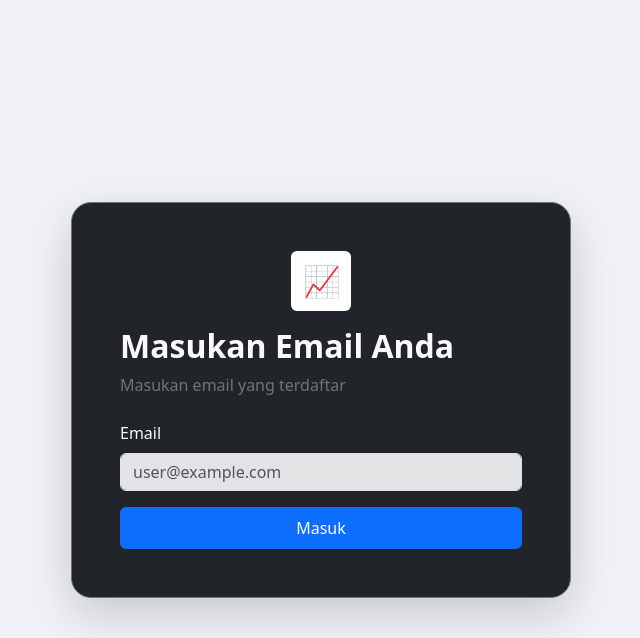
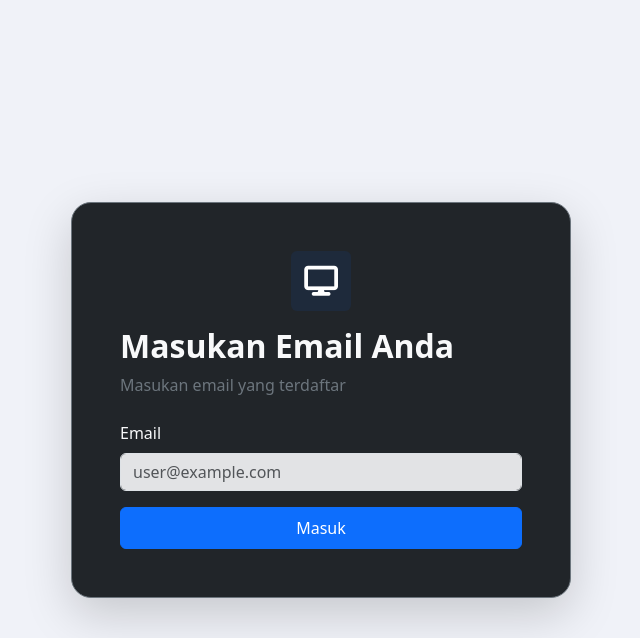
Before and after one commit to HafizMuhammadAlIkhsan/ta-forecasting-application, a Flask app: page /forgot-password in a window 1280 px wide. Shown: the top 638 px of the page, without its empty margins (319-959 px from the left). Run offline with Flask 3, Linux system fonts and the light colour scheme; some libraries are stand-ins or nearby versions.

Commit message:
feat: update icons in authentication templates

```diff
--- a/app/templates/auth/forgot-password.html
+++ b/app/templates/auth/forgot-password.html
@@ -10,8 +10,8 @@
         <div class="card-body p-5">
 
             <div class="text-center mb-3">
-                <div class="d-inline-flex justify-content-center align-items-center bg-white rounded" style="width:60px;height:60px;font-size:30px;">
-                    📈
+                <div class="d-inline-flex justify-content-center align-items-center rounded" style="width:60px;height:60px;background-color:#1e2a3b;font-size:30px;">
+                    <i class="fa-solid fa-display text-white"></i>
                 </div>
             </div>
 
--- a/app/templates/auth/profile.html
+++ b/app/templates/auth/profile.html
@@ -20,9 +20,9 @@
 
                     <label class="form-label">Email</label>
                     <input type="text"
-                           class="form-control bg-secondary text-white border-0"
-                           value="{{ current_user.email }}"
-                           disabled>
+                        class="form-control bg-secondary text-white border-0"
+                        value="{{ current_user.email }}"
+                        disabled>
 
                     <small class="text-muted d-block mt-2">
                         Email tidak dapat diubah.
--- a/app/templates/auth/reset-password.html
+++ b/app/templates/auth/reset-password.html
@@ -10,8 +10,8 @@
         <div class="card-body p-5">
 
             <div class="text-center mb-3">
-                <div class="d-inline-flex justify-content-center align-items-center bg-white rounded" style="width:60px;height:60px;font-size:30px;">
-                    📈
+                <div class="d-inline-flex justify-content-center align-items-center rounded" style="width:60px;height:60px;background-color:#1e2a3b;font-size:30px;">
+                    <i class="fa-solid fa-display text-white"></i>
                 </div>
             </div>
 
```
